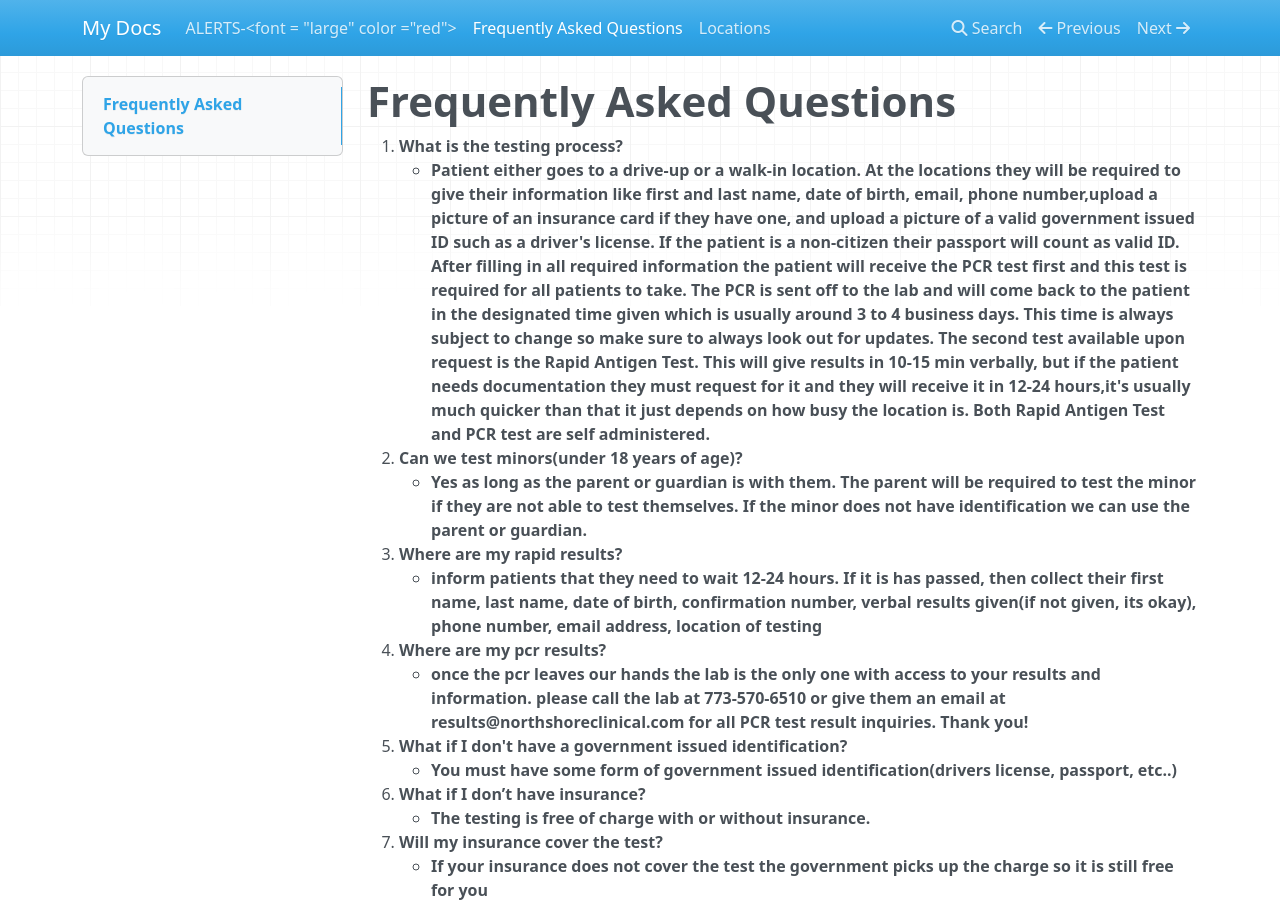
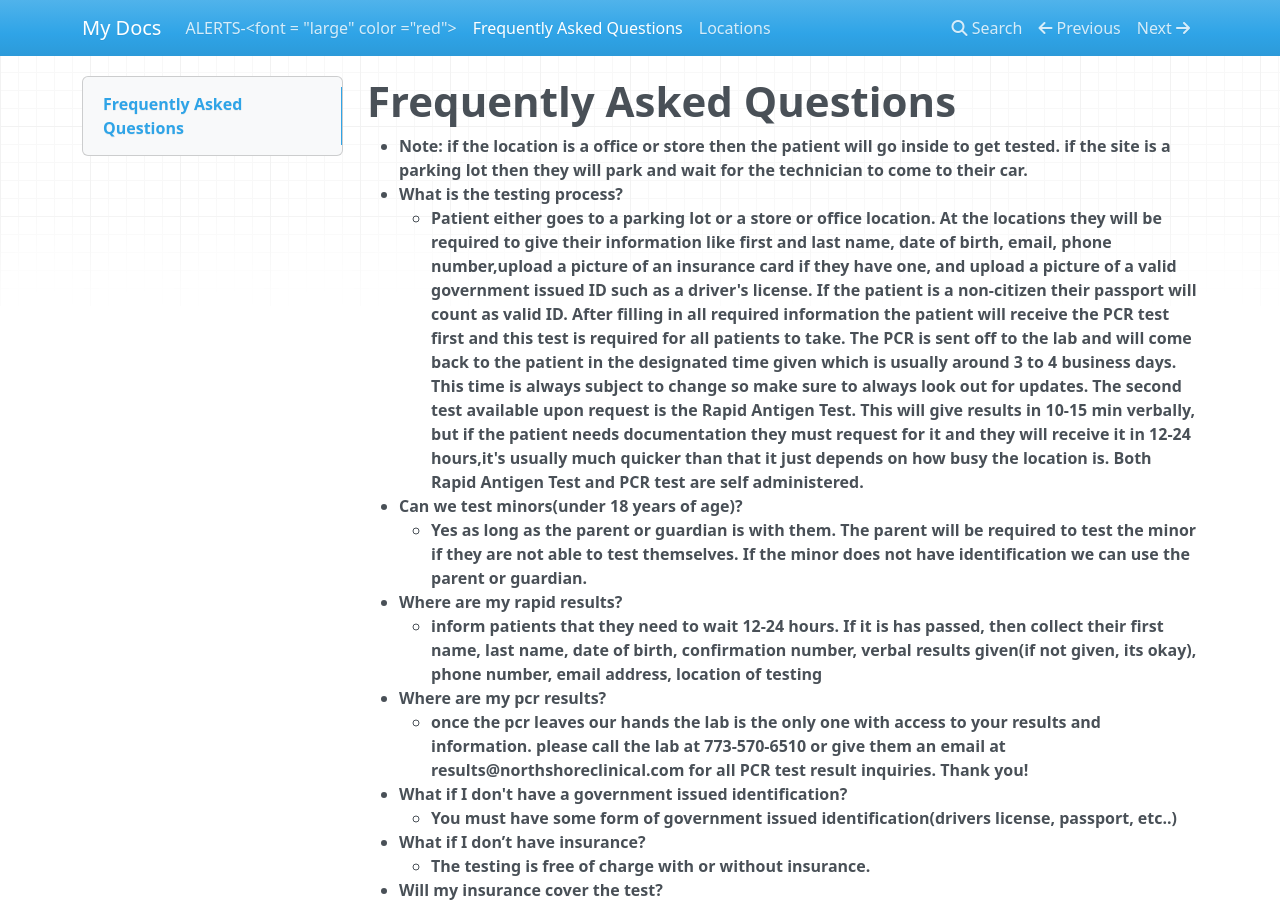
Before and after one commit to fcts000/fcts-cs-docs, an MkDocs documentation site: the page built from docs/faqs.md, in a window 1280 px wide and 900 px high. Built offline with MkDocs 1.6.1, drawn with Linux system fonts in a browser that asks for light colours; nearby versions of some CDN libraries.

Commit message:
corrections

```diff
--- a/docs/faqs.md
+++ b/docs/faqs.md
@@ -1,6 +1,7 @@
 # **Frequently Asked Questions**
+* **Note: if the location is a office or store then the patient will go inside to get tested. if the site is a parking lot then they will park and wait for the technician to come to their car.**
 1. **What is the testing process?**
-    * **Patient either goes to a drive-up or a walk-in location. At the locations they will be required to give their information like first and last name, date of birth, email, phone number,upload a picture of an insurance card if they have one, and upload a picture of a valid government issued ID such as a driver's license. If the patient is a non-citizen their passport will count as valid ID. After filling in all required information the patient will receive the PCR test first and this test is required for all patients to take. The PCR is sent off to the lab and will come back to the patient in the designated time given which is usually around 3 to 4 business days. This time is always subject to change so make sure to always look out for updates. The second test available upon request is the Rapid Antigen Test. This will give results in 10-15 min verbally, but if the patient needs documentation they must request for it and they will receive it in 12-24 hours,it's usually much quicker than that it just depends on how busy the location is. Both Rapid Antigen Test and PCR test are self administered.**
+    * **Patient either goes to a parking lot or a store or office location. At the locations they will be required to give their information like first and last name, date of birth, email, phone number,upload a picture of an insurance card if they have one, and upload a picture of a valid government issued ID such as a driver's license. If the patient is a non-citizen their passport will count as valid ID. After filling in all required information the patient will receive the PCR test first and this test is required for all patients to take. The PCR is sent off to the lab and will come back to the patient in the designated time given which is usually around 3 to 4 business days. This time is always subject to change so make sure to always look out for updates. The second test available upon request is the Rapid Antigen Test. This will give results in 10-15 min verbally, but if the patient needs documentation they must request for it and they will receive it in 12-24 hours,it's usually much quicker than that it just depends on how busy the location is. Both Rapid Antigen Test and PCR test are self administered.**
 2. **Can we test minors(under 18 years of age)?**
     * **Yes as long as the parent or guardian is with them. The parent will be required to test the minor if they are not able to test themselves. If the minor does not have identification we can use the parent or guardian.**
 3. **Where are my rapid results?**
```
